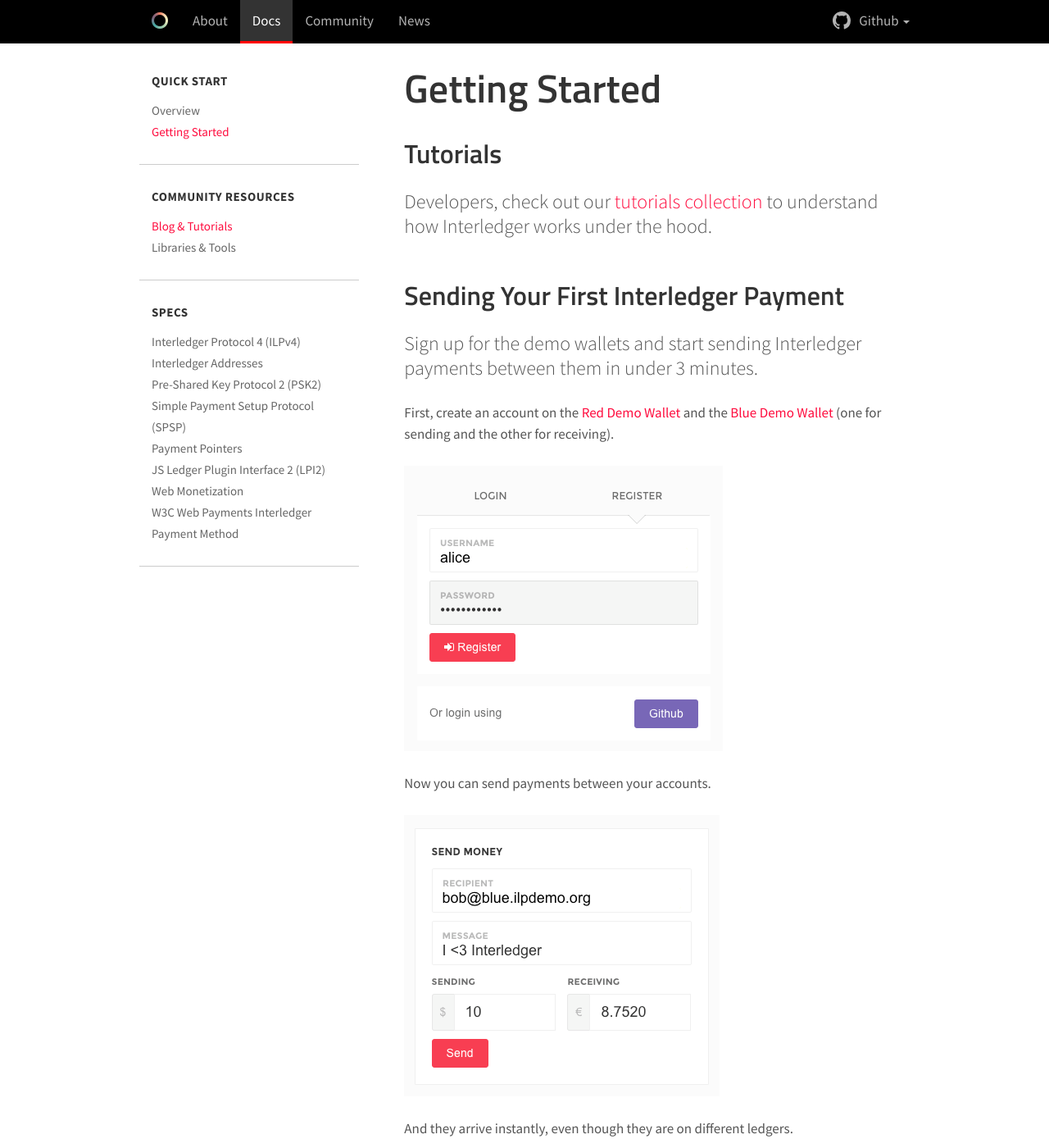
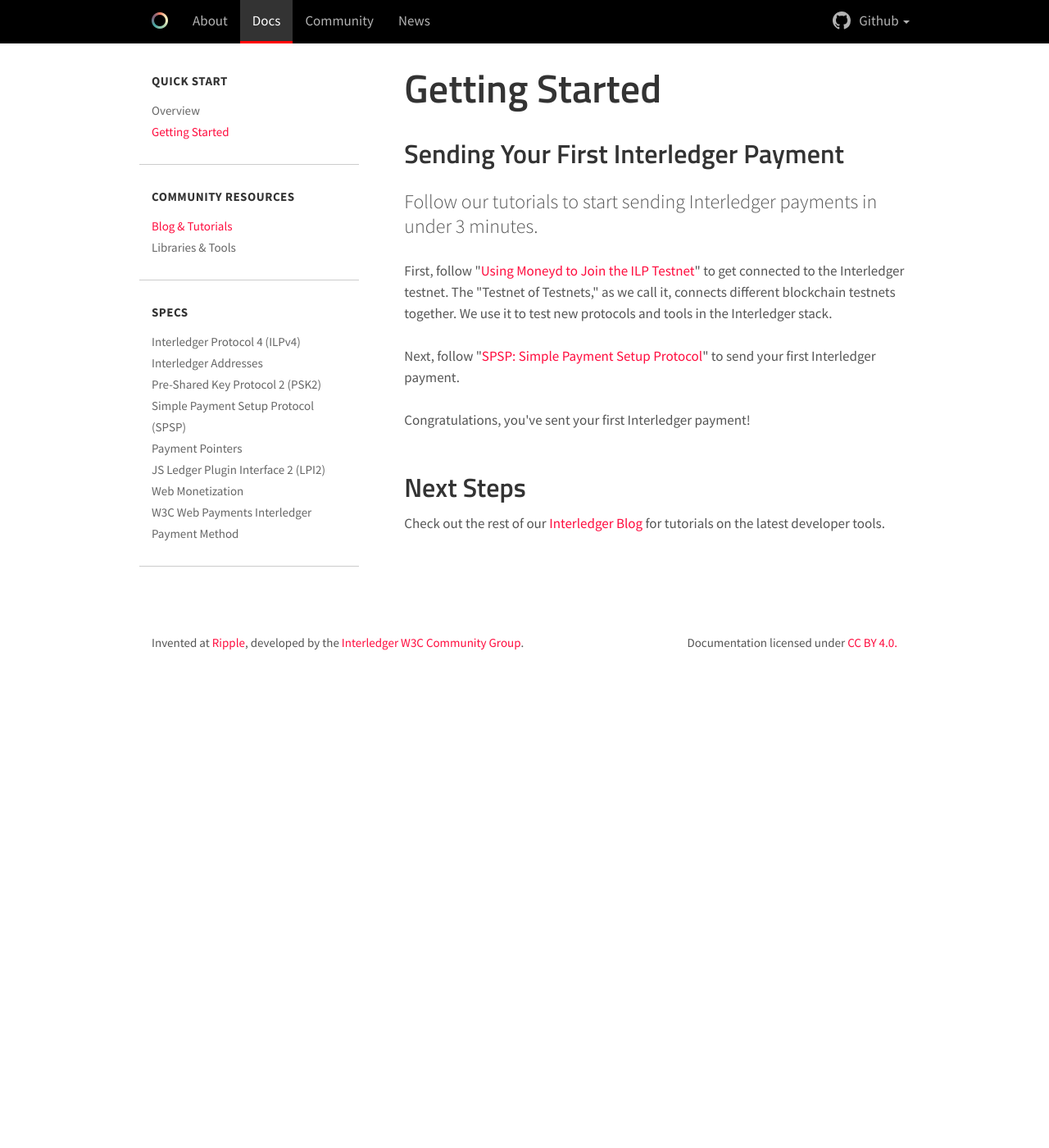
Before and after one commit to interledger/interledger.github.io, a Jekyll site: the page built from getting-started.html, in a window 1280 px wide and 1400 px high. Shown: the whole window at 82% size. Built offline with Jekyll 4.4.1, drawn with Linux system fonts in a browser that asks for light colours; nearby versions of some CDN libraries; some web fonts are replaced; some of the changed text lies outside the part shown.

Commit message:
feat: point to latest tutorials

```diff
--- a/getting-started.html
+++ b/getting-started.html
@@ -13,37 +13,19 @@
         <div class="col-sm-8 wrapper">
           <h1 class="page-header">Getting Started</h1>
 
-          <h2>Tutorials</h2>
-
-          <p class="intro">Developers, check out our <a href="/tutorials/">tutorials collection</a> to understand how Interledger works under the hood.</p>
-
           <h2>Sending Your First Interledger Payment</h2>
 
-          <p class="intro">Sign up for the demo wallets and start sending Interledger payments between them in under 3 minutes.</p>
+          <p class="intro">Follow our tutorials to start sending Interledger payments in under 3 minutes.</p>
 
-          <p>First, create an account on the <a target="_blank" href="https://red.ilpdemo.org">Red Demo Wallet</a> and the <a target="_blank" href="https://blue.ilpdemo.org">Blue Demo Wallet</a> (one for sending and the other for receiving).</p>
+          <p>First, follow "<a href="https://medium.com/interledger-blog/using-moneyd-to-join-the-ilp-testnet-ba64bd42bb14">Using Moneyd to Join the ILP Testnet</a>" to get connected to the Interledger testnet. The "Testnet of Testnets," as we call it, connects different blockchain testnets together. We use it to test new protocols and tools in the Interledger stack.</p>
 
-          <div>
-          <img class="img-responsive" src="assets/demo_register.png" />
-          </div>
-
-          <p>Now you can send payments between your accounts.</p>
-
-          <div>
-          <img class="img-responsive" src="assets/demo_send.png" />
-          </div>
-
-          <p>And they arrive instantly, even though they are on different ledgers.</p>
-
-          <div>
-          <img class="img-responsive" src="assets/demo_receive.png" />
-          </div>
+          <p>Next, follow "<a href="https://medium.com/interledger-blog/spsp-simple-payment-setup-protocol-2028292e6925">SPSP: Simple Payment Setup Protocol</a>" to send your first Interledger payment.</p>
 
           <p>Congratulations, you've sent your first Interledger payment!</p>
 
           <h2>Next Steps</h2>
 
-          <p>Want to start coding with payments? Use the accounts you just created to programmatically send and receive payments with the <a target="_blank" href="https://github.com/interledgerjs/ilp">ILP Client</a>.</p>
+          Check out the rest of our <a href="https://medium.com/interledger-blog">Interledger Blog</a> for tutorials on the latest developer tools.</p>
 
       </div>
       </div>
```
